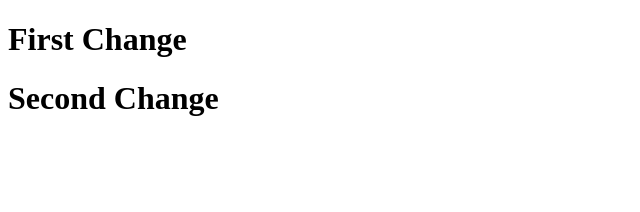
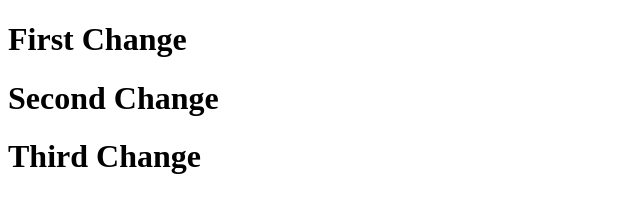
Before and after one commit to AjaySatre/repo1, a plain HTML site: page index.html in a window 1280 px wide. Shown: the whole page, without its empty margins (0-640 px from the left). Drawn offline with Linux system fonts and the light colour scheme.

Commit message:
new change

```diff
--- a/index.html
+++ b/index.html
@@ -9,5 +9,6 @@
 <body>
     <h1>First Change</h1>
     <h1>Second Change</h1>
+    <h1>Third Change</h1>
 </body>
 </html>
```
